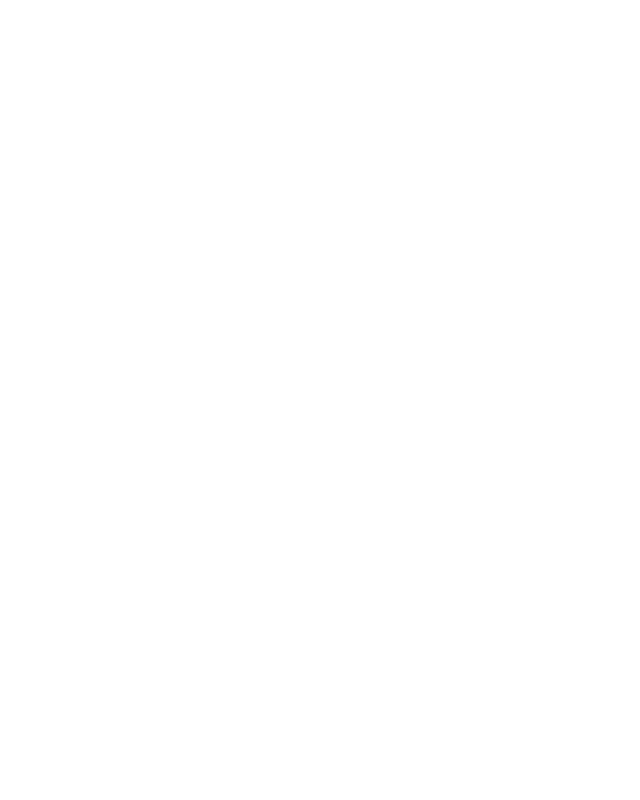
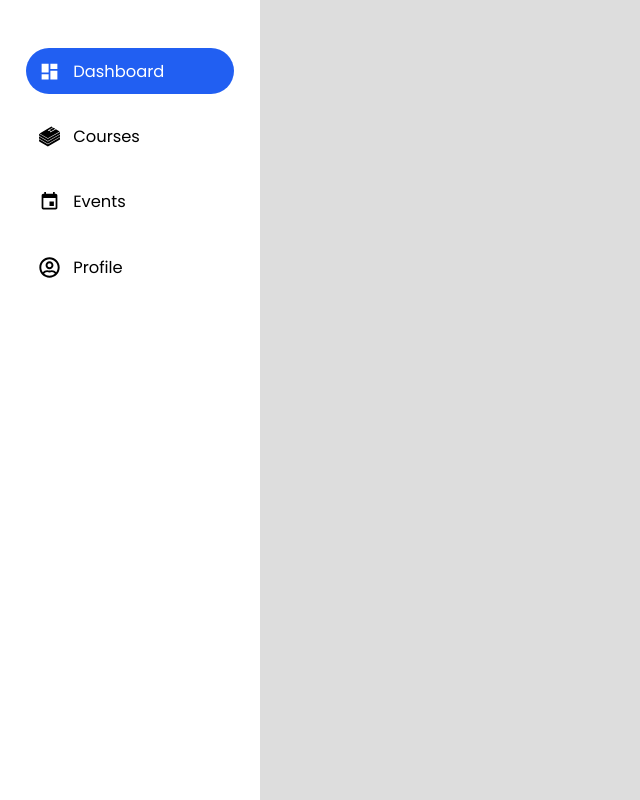
Before and after one commit to t2e0j0a4/hackverse, a React (Create React App) app: page /dashboard in a window 1280 px wide. Before the commit this address had no page. Shown: the whole page, without its empty margins (0-640 px from the left). Built offline with nearby package versions, Linux system fonts and the light colour scheme.

Commit message:
dashboard home

```diff
--- a/package.json
+++ b/package.json
@@ -8,6 +8,7 @@
     "@testing-library/user-event": "^13.5.0",
     "react": "^18.2.0",
     "react-dom": "^18.2.0",
+    "react-icons": "^4.12.0",
     "react-router-dom": "^6.21.0",
     "react-scripts": "5.0.1",
     "web-vitals": "^2.1.4"
--- a/src/App.js
+++ b/src/App.js
@@ -7,6 +7,7 @@
 import Profile from './pages/Profile/Profile';
 import Login from './pages/Login/Login';
 import Registration from './pages/Register/Registration';
+import Dashboard from './pages/Dashboard/Dashboard';
 
 const App = () => {
   return (
@@ -14,6 +15,8 @@
       <Routes>
         <Route path='/' element={<Login/>} />
         <Route path='/register' element={<Registration/>} />
+        <Route path='/dashboard' element={<Dashboard/>} />
+
         <Route path='/dashboard/events' element={<Events/>} />
         <Route path='/dashboard/courses' element={<Courses/>} />
         <Route path='/dashboard/profile' element={<Profile/>} />
--- a/src/components/Sidebar/Sidebar.css
+++ b/src/components/Sidebar/Sidebar.css
@@ -0,0 +1,56 @@
+@import "../../App.css";
+
+.dashboard__sidebar {
+    width: 260px;
+    height: 100vh;
+    background-color: #FFF;
+    /* box-shadow: 2px 0 4px 1px #2323233d; */
+    position: fixed;
+}
+
+.sidebar__nav {
+    width: 100%;
+    height: 100%;
+    display: flex;
+    flex-direction: column;
+    justify-content: flex-start;
+    align-items: flex-start;
+    gap: 2rem;
+    padding: 3rem 1.6rem;
+}
+
+.nav__menu {
+    width: 100%;
+    max-width: 100%;
+    height: 100%;
+    display: flex;
+    flex-direction: column;
+    justify-content: flex-start;
+    align-items: flex-start;
+    gap: 1.2rem;
+}
+
+.nav__menu a {
+    width: 100%;
+    display: flex;
+    justify-content: flex-start;
+    align-items: center;
+    padding: 0.6rem 0.8rem;
+    gap: 0.8rem;
+    color: #000000;
+    font-family: var(--f-p);
+    font-size: 1.02rem;
+    border: 1.6px solid transparent;
+    border-radius: 24px;
+    outline: none;
+    transition: all 0.3s linear;
+}
+
+.nav__menu a.active__page {
+    background-color: var(--c-p);
+    color: #FFF;
+}
+
+.nav__menu a:hover, .nav__menu a:focus-visible {
+    border: 1.6px solid var(--c-p);
+}
--- a/src/components/Sidebar/Sidebar.jsx
+++ b/src/components/Sidebar/Sidebar.jsx
@@ -1,8 +1,26 @@
-import React from 'react'
+import React from 'react';
+import "./Sidebar.css";
+
+import { Link } from 'react-router-dom';
+import { MdEvent } from "react-icons/md";
+import { SiBookstack } from "react-icons/si";
+import { MdDashboard } from "react-icons/md";
+import { FaRegUserCircle } from "react-icons/fa";
 
 const Sidebar = () => {
   return (
-    <div>Sidebar</div>
+    <aside className='dashboard__sidebar'>
+      <nav className='sidebar__nav'>
+
+        <div className='nav__menu'>
+          <Link className='active__page' to="/dashboard"><MdDashboard fontSize={21} />Dashboard</Link>
+          <Link to="/dashboard/courses"><SiBookstack fontSize={21} />Courses</Link>
+          <Link to="/dashboard/events"><MdEvent fontSize={21} />Events</Link>
+          <Link to="/dashboard/profile"><FaRegUserCircle fontSize={21} />Profile</Link>
+        </div>
+
+      </nav>
+    </aside>
   )
 }
 
--- /dev/null
+++ b/src/pages/Dashboard/Dashboard.css
@@ -0,0 +1,15 @@
+.app__dashboard {
+    width: 100%;
+    max-width: 100%;
+    min-height: 100vh;
+    display: flex;
+    background-color: #ddd;
+    flex-direction: row;
+    position: relative;
+}
+
+.dashboard__home {
+    width: 100%;
+    height: 100%;
+    padding: 1.2rem 1.2rem 1.2rem 272px;
+}
--- a/src/pages/Dashboard/Dashboard.jsx
+++ b/src/pages/Dashboard/Dashboard.jsx
@@ -1,9 +1,16 @@
 import React from 'react'
+import "./Dashboard.css";
+import Sidebar from '../../components/Sidebar/Sidebar';
 
 const Dashboard = () => {
   return (
-    <div>Dashboard</div>
+    <main className='app__dashboard'>
+      <Sidebar/>
+      <div className="dashboard__home">
+        <div className='dashboard__main'></div>
+      </div>
+    </main>
   )
 }
 
-export default Dashboard
+export default Dashboard;
```
Also changed, not shown: 1 other file (tests, documents, lock files or other folders).
